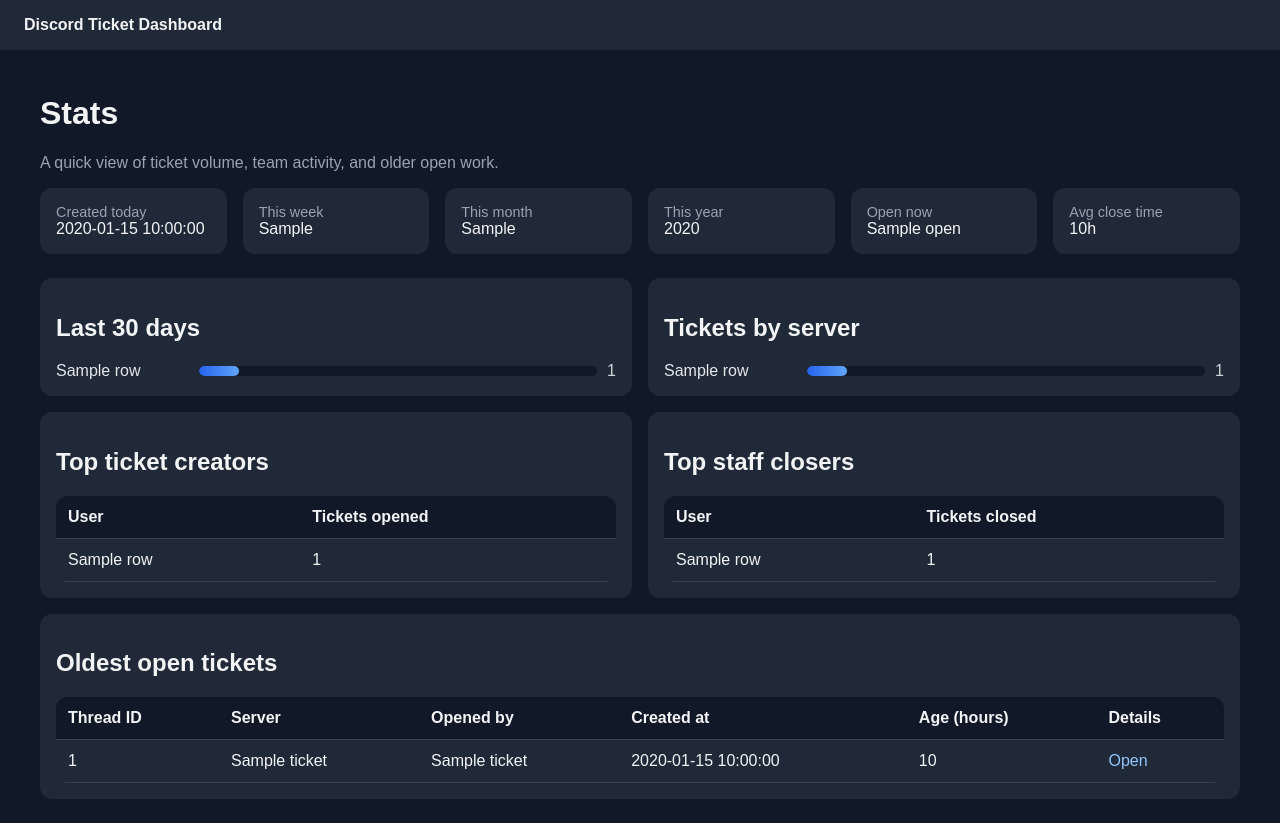
After one commit to unseenmagik/Discord-Ticket-Bot, a FastAPI app: template support_ticket_bot/dashboard/templates/stats.html in a window 1280 px wide. The commit adds this page. Run offline with FastAPI, Linux system fonts and the light colour scheme; the template is opened without the code that fills it: most values are stand-ins (such as "Sample title", 1, 10 or a date in 2020); parts of the project's set-up code (start-up, migrations or seed data) failed here and were passed over.

Commit message:
feat: add dashboard stats page for ticket analytics
Add a new /stats dashboard page with ticket totals for today, this week, this month, and this year, average close time, a 30-day ticket trend view, server breakdowns, top ticket creators, top staff closers, and a list of the oldest open tickets, and update the dashboard navigation and README to include the new stats view.

```diff
--- a/support_ticket_bot/dashboard/app.py
+++ b/support_ticket_bot/dashboard/app.py
@@ -84,6 +84,21 @@ def create_app() -> FastAPI:
             },
         )
 
+    @app.get("/stats", response_class=HTMLResponse)
+    async def stats_page(request: Request, user: str = Depends(require_login)):
+        db: DashboardDatabase = request.app.state.db
+        stats = db.get_stats()
+        analytics = db.get_ticket_analytics()
+        return TEMPLATES.TemplateResponse(
+            "stats.html",
+            {
+                "request": request,
+                "stats": stats,
+                "analytics": analytics,
+                "user": user,
+            },
+        )
+
     @app.get("/admin", response_class=HTMLResponse)
     async def admin_page(request: Request, saved: int = 0, user: str = Depends(require_login)):
         db: DashboardDatabase = request.app.state.db
@@ -115,9 +130,7 @@ def create_app() -> FastAPI:
             "thread_embed_description": thread_embed_description.strip()
             or DEFAULT_MESSAGE_TEMPLATES["thread_embed_description"],
         }
-        db.set_message_templates(
-            values
-        )
+        db.set_message_templates(values)
         return RedirectResponse(url="/admin?saved=1", status_code=303)
 
     @app.get("/tickets/{thread_id}", response_class=HTMLResponse)
--- a/support_ticket_bot/dashboard/templates/base.html
+++ b/support_ticket_bot/dashboard/templates/base.html
@@ -9,8 +9,9 @@
         body { font-family: Arial, sans-serif; margin: 0; background: #111827; color: #f3f4f6; }
         a { color: #93c5fd; text-decoration: none; }
         .topbar { display:flex; justify-content:space-between; align-items:center; padding:16px 24px; background:#1f2937; }
-        .topbar-left { display:flex; align-items:center; gap:18px; }
-        .topnav a { margin-right:14px; }
+        .topbar-left { display:flex; align-items:center; gap:24px; }
+        .topnav { display:flex; gap:16px; }
+        .topnav a { color:#dbeafe; }
         .container { max-width: 1200px; margin: 0 auto; padding: 24px; }
         .cards { display:grid; grid-template-columns:repeat(auto-fit, minmax(180px, 1fr)); gap:16px; margin-bottom:24px; }
         .card { background:#1f2937; border-radius:12px; padding:16px; }
@@ -29,6 +30,14 @@
         .grid { display:grid; grid-template-columns: 220px 1fr; gap:16px; }
         .label { color:#9ca3af; font-size:0.9rem; }
         .value { font-size:1rem; }
+        .stack { display:grid; gap:16px; }
+        .split { display:grid; grid-template-columns:repeat(auto-fit, minmax(320px, 1fr)); gap:16px; }
+        .bar-list { display:grid; gap:10px; }
+        .bar-row { display:grid; grid-template-columns:minmax(120px, 1fr) minmax(140px, 3fr) auto; gap:10px; align-items:center; }
+        .bar-label { color:#e5e7eb; white-space:nowrap; overflow:hidden; text-overflow:ellipsis; }
+        .bar-track { height:10px; background:#111827; border-radius:999px; overflow:hidden; }
+        .bar-fill { height:100%; background:linear-gradient(90deg, #2563eb, #60a5fa); border-radius:999px; }
+        .bar-value { color:#d1d5db; font-variant-numeric:tabular-nums; }
         .notice { margin-bottom:16px; padding:12px 14px; border-radius:10px; background:#064e3b; color:#d1fae5; }
         .muted { color:#9ca3af; }
         .help { font-size:0.92rem; color:#9ca3af; margin-top:-8px; margin-bottom:16px; }
@@ -39,10 +48,11 @@
         <div class="topbar-left">
             <div><strong>Discord Ticket Dashboard</strong></div>
             {% if user %}
-            <div class="topnav">
+            <nav class="topnav">
                 <a href="/">Dashboard</a>
+                <a href="/stats">Stats</a>
                 <a href="/admin">Admin</a>
-            </div>
+            </nav>
             {% endif %}
         </div>
         <div>{% if user %}Signed in as {{ user }} · <a href="/logout">Logout</a>{% endif %}</div>
--- /dev/null
+++ b/support_ticket_bot/dashboard/templates/stats.html
@@ -0,0 +1,134 @@
+{% extends 'base.html' %}
+{% block content %}
+<h1>Stats</h1>
+<p class="muted">A quick view of ticket volume, team activity, and older open work.</p>
+
+<div class="cards">
+    <div class="card"><div class="label">Created today</div><div class="value">{{ analytics.tickets_today }}</div></div>
+    <div class="card"><div class="label">This week</div><div class="value">{{ analytics.tickets_this_week }}</div></div>
+    <div class="card"><div class="label">This month</div><div class="value">{{ analytics.tickets_this_month }}</div></div>
+    <div class="card"><div class="label">This year</div><div class="value">{{ analytics.tickets_this_year }}</div></div>
+    <div class="card"><div class="label">Open now</div><div class="value">{{ stats.open }}</div></div>
+    <div class="card"><div class="label">Avg close time</div><div class="value">{{ analytics.average_close_hours if analytics.average_close_hours is not none else '—' }}{% if analytics.average_close_hours is not none %}h{% endif %}</div></div>
+</div>
+
+<div class="stack">
+    <div class="split">
+        <div class="card">
+            <h2>Last 30 days</h2>
+            {% if analytics.daily_created %}
+            <div class="bar-list">
+                {% for row in analytics.daily_created %}
+                <div class="bar-row">
+                    <div class="bar-label">{{ row.label }}</div>
+                    <div class="bar-track"><div class="bar-fill" style="width: {{ row.width_pct }}%;"></div></div>
+                    <div class="bar-value">{{ row.count }}</div>
+                </div>
+                {% endfor %}
+            </div>
+            {% else %}
+            <p class="muted">No ticket data yet.</p>
+            {% endif %}
+        </div>
+
+        <div class="card">
+            <h2>Tickets by server</h2>
+            {% if analytics.by_server %}
+            <div class="bar-list">
+                {% for row in analytics.by_server %}
+                <div class="bar-row">
+                    <div class="bar-label">{{ row.label }}</div>
+                    <div class="bar-track"><div class="bar-fill" style="width: {{ row.width_pct }}%;"></div></div>
+                    <div class="bar-value">{{ row.count }}</div>
+                </div>
+                {% endfor %}
+            </div>
+            {% else %}
+            <p class="muted">No server data yet.</p>
+            {% endif %}
+        </div>
+    </div>
+
+    <div class="split">
+        <div class="card">
+            <h2>Top ticket creators</h2>
+            {% if analytics.top_openers %}
+            <table>
+                <thead>
+                    <tr>
+                        <th>User</th>
+                        <th>Tickets opened</th>
+                    </tr>
+                </thead>
+                <tbody>
+                    {% for row in analytics.top_openers %}
+                    <tr>
+                        <td>{{ row.label }}</td>
+                        <td>{{ row.count }}</td>
+                    </tr>
+                    {% endfor %}
+                </tbody>
+            </table>
+            {% else %}
+            <p class="muted">No opener activity yet.</p>
+            {% endif %}
+        </div>
+
+        <div class="card">
+            <h2>Top staff closers</h2>
+            {% if analytics.top_closers %}
+            <table>
+                <thead>
+                    <tr>
+                        <th>User</th>
+                        <th>Tickets closed</th>
+                    </tr>
+                </thead>
+                <tbody>
+                    {% for row in analytics.top_closers %}
+                    <tr>
+                        <td>{{ row.label }}</td>
+                        <td>{{ row.count }}</td>
+                    </tr>
+                    {% endfor %}
+                </tbody>
+            </table>
+            {% else %}
+            <p class="muted">No close activity yet.</p>
+            {% endif %}
+        </div>
+    </div>
+
+    <div class="card">
+        <h2>Oldest open tickets</h2>
+        {% if analytics.oldest_open %}
+        <table>
+            <thead>
+                <tr>
+                    <th>Thread ID</th>
+                    <th>Server</th>
+                    <th>Opened by</th>
+                    <th>Created at</th>
+                    <th>Age (hours)</th>
+                    <th>Details</th>
+                </tr>
+            </thead>
+            <tbody>
+                {% for ticket in analytics.oldest_open %}
+                <tr>
+                    <td>{{ ticket.thread_id }}</td>
+                    <td>{{ ticket.server_label }}</td>
+                    <td>{{ ticket.opener_name }}</td>
+                    <td>{{ ticket.created_at }}</td>
+                    <td>{{ ticket.age_hours }}</td>
+                    <td><a href="/tickets/{{ ticket.thread_id }}">Open</a></td>
+                </tr>
+                {% endfor %}
+            </tbody>
+        </table>
+        {% else %}
+        <p class="muted">No open tickets right now.</p>
+        {% endif %}
+    </div>
+</div>
+{% endblock %}
```
Also changed, not shown: support_ticket_bot/db.py (+126 -0 lines), README.md.
